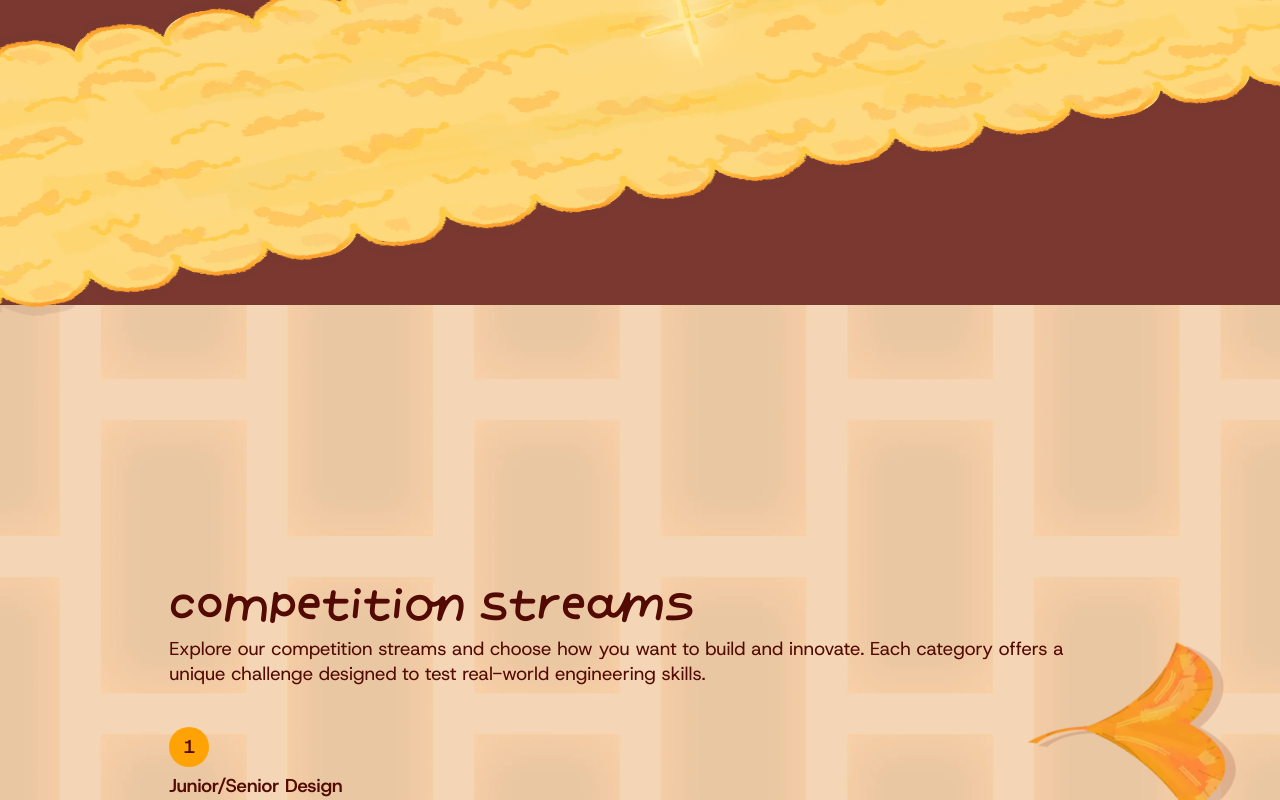
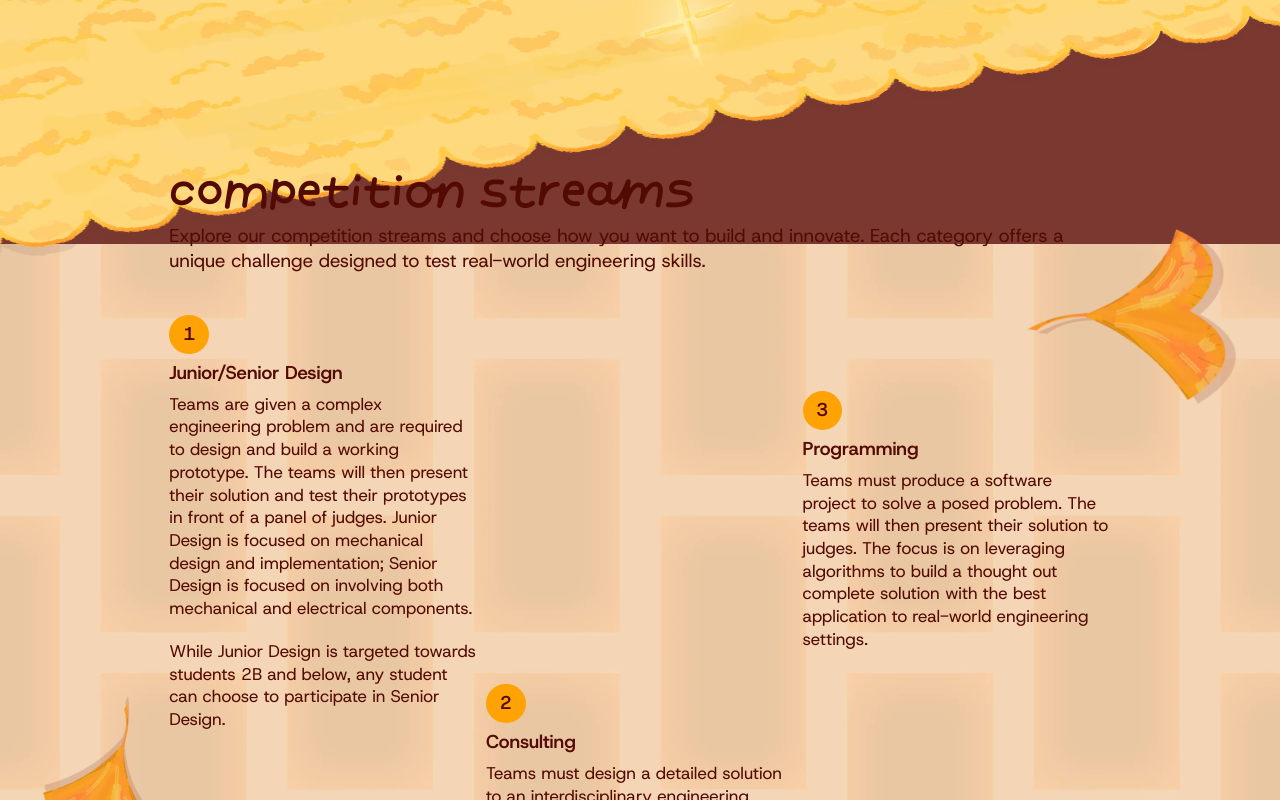
Before and after one commit to BarSoapAng/WECF26, a React (Vite) app: page / in a window 1280 px wide. Shown: the part 1500-2300 px from the top of the page. Built offline with nearby package versions, Linux system fonts and the light colour scheme.

Commit message:
Restore compact section spacing without viewport-based padding

```diff
--- a/src/sections/About.tsx
+++ b/src/sections/About.tsx
@@ -40,7 +40,6 @@ const Background = styled.section`
   position: relative;
   width: 100%;
   min-height: 939.491px;
-  padding-bottom: calc(min(29.54%, 160.6448px) + 32px);
   overflow: hidden;
   color: ${colors.text.offwhite};
   background: #7b3830;
--- a/src/sections/CompetitionStreams.tsx
+++ b/src/sections/CompetitionStreams.tsx
@@ -297,12 +297,12 @@ export default CompetitionStreams
 const Background = styled(SectionWrapper)`
   container-type: inline-size;
   isolation: isolate;
-  /* Leave 32px between the full band bounds and the section copy. */
-  padding:
-    max(60px, calc(min(40%, 1204.8px) - min(29.54%, 160.6448px) + 32px))
-    0
-    max(60px, calc(min(24.61%, 272.1032px) + 32px));
+  padding: 60px 0;
   background: ${colors.background.brown};
+
+  ${mediaQueries.medium} {
+    padding: 48px 0;
+  }
 
   ${mediaQueries.tablet} {
     padding: 18px 0;
--- a/src/sections/Sponsors.tsx
+++ b/src/sections/Sponsors.tsx
@@ -74,7 +74,7 @@ export default Sponsors
 // "container-type" lets the band use cqw, which means % of the section's width.
 const Background = styled(SectionWrapper)`
   container-type: inline-size;
-  padding: max(60px, calc(min(40%, 1204.8px) - min(24.61%, 272.1032px) + 32px)) 0 25px;
+  padding: 60px 0 25px;
 
   /* Light blue sky behind the section. It also goes 400px up, under the yellow
      tree band from Competition Streams, so no gaps show between the scallops.
```
